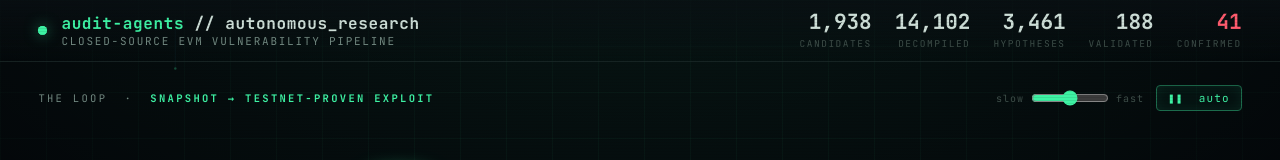
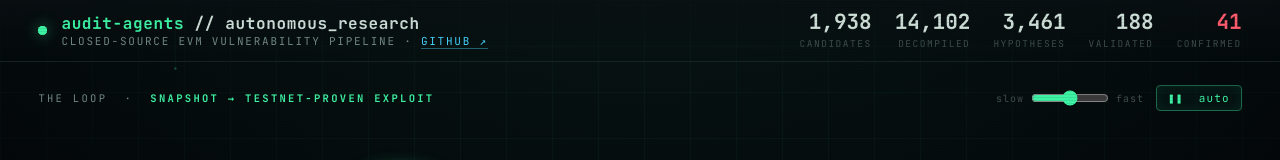
Before and after one commit to DefaultPerson/audit-agents-system, a plain HTML site: page docs/index.html in a window 1280 px wide. Shown: the top 160 px of the page. Drawn offline with Linux system fonts and the light colour scheme.

Commit message:
docs: add repo link to demo header, embed workflow GIF in README, expand MANIFEST

```diff
--- a/docs/index.html
+++ b/docs/index.html
@@ -31,7 +31,7 @@
       <span class="live-dot"></span>
       <div>
         <h1><span class="accent">audit-agents</span> // autonomous_research</h1>
-        <div class="sub">closed-source EVM vulnerability pipeline</div>
+        <div class="sub">closed-source EVM vulnerability pipeline · <a href="https://github.com/DefaultPerson/audit-agents-system" target="_blank" rel="noopener" style="color:#46d6ff;text-decoration:none;border-bottom:1px solid rgba(70,214,255,.4);">github&nbsp;↗</a></div>
       </div>
     </div>
     <div class="metrics">
```
Also changed, not shown: 3 other files.
